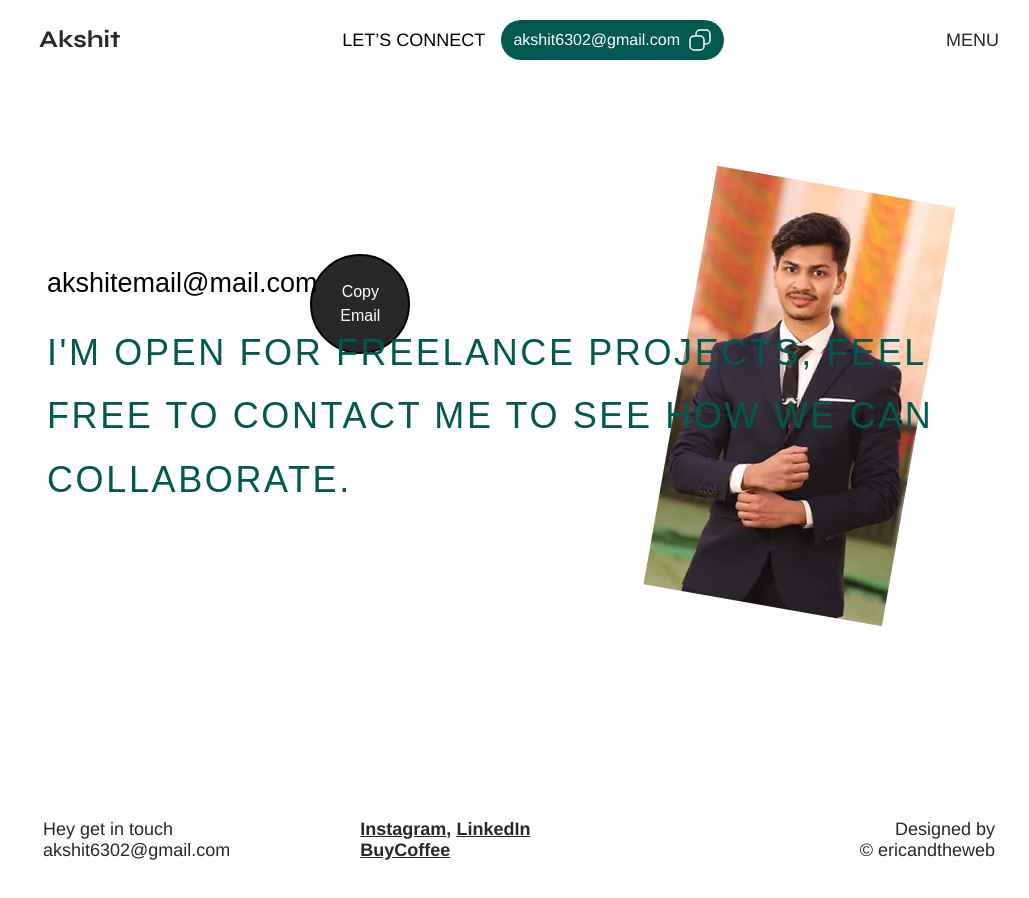
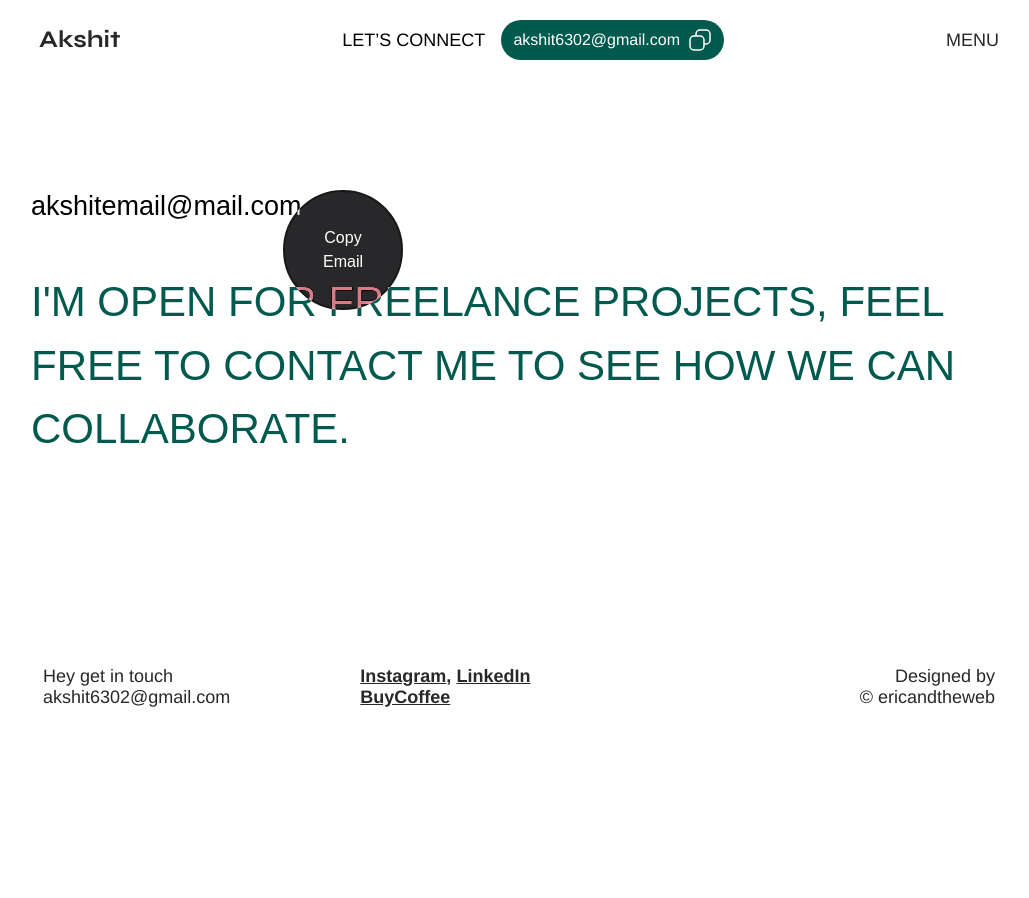
Before and after one commit to arunabhnewar/new-client-portfolio, a React (Vite) app: page /contact in a window 1280 px wide. Shown: the top 898 px of the page, without its empty margins (121-1150 px from the left). After the commit the page ends 800 px from the top, so only its background shows below. Built offline with nearby package versions, Linux system fonts and the light colour scheme; a web font is replaced by a local one.

Commit message:
contact banner text add

```diff
--- a/src/Pages/Contact.jsx
+++ b/src/Pages/Contact.jsx
@@ -6,11 +6,11 @@ import authorBig from "../assets/images/authorBig.webp";
 export default function Contact() {
   return (
     <>
-      <PageTitle title='Contact' />
+      <PageTitle title="Contact" />
 
-      <div className='bg-white w-full  fade-in'>
+      <div className="bg-white w-full  fade-in">
         {/* Contact hero section start */}
-        <div className='container max-w-1000 w-full mx-auto mt-[110px] px-6 pb-20'>
+        {/* <div className='container max-w-1000 w-full mx-auto mt-[110px] px-6 pb-20'>
           <div className='relative'>
             <div className='grid  grid-cols-3 grid-rows-1 items-stretch'>
               <div className='col-span-2 mx-auto'>
@@ -28,7 +28,7 @@ export default function Contact() {
               </div>
             </div>
 
-            {/* Hero text */}
+
             <div className='absolute lg:top-[18%] top-[25%] z-10'>
               <p className='font-heading font-400 lg:text-[27px] md:text-2xl  sm:text-lg text-sm text-black pl-1'>
                 akshitemail@mail.com
@@ -41,7 +41,29 @@ export default function Contact() {
                 </h3>
               </div>
             </div>
+            <h3 className="mix-blend-difference text-[#FDA5B1] text-9xl">I'm open for freelance projects, feel free to contact me to
+                  see how we can collaborate.</h3>
           </div>
+        </div> */}
+        <div className="container max-w-1000 w-full mx-auto mt-[110px] px-2 pb-20">
+          <div className="relative w-[380px]">
+            <p className="font-heading font-400 lg:text-[27px] md:text-2xl  sm:text-lg text-sm text-black pl-1">
+              akshitemail@mail.com
+            </p>
+            <p className=" bg-[#D7D7D5] w-[120px] h-[120px] flex justify-center items-center rounded-full border-2 mix-blend-difference text-[#FDA5B1]  absolute right-[4px] top-[0px]"><Link
+              to="mailto:akshit6302@gmail.com"
+              className="font-product font-400 text-white md:text-base sm:text-sm text-xs text-center"
+            >
+             <span className="text-black mix-blend-passthrough"> Copy <br /> Email</span>
+            </Link></p>
+
+          </div>
+          <div className='max-w-[1000px] h-[192px] w-full mt-[22px]'>
+                <h3 className='mt-12  font-product font-400 md:leading-[63.6px] sm:leading-10 leading-6 uppercase  md:text-[42px]	 sm:text-3xl text-lg pl-1 text-green'>
+                  I'm open for freelance projects, feel free to contact me to
+                  see how we can collaborate.
+                </h3>
+              </div>
         </div>
         {/* Contact hero section end */}
         <Footer />
```
